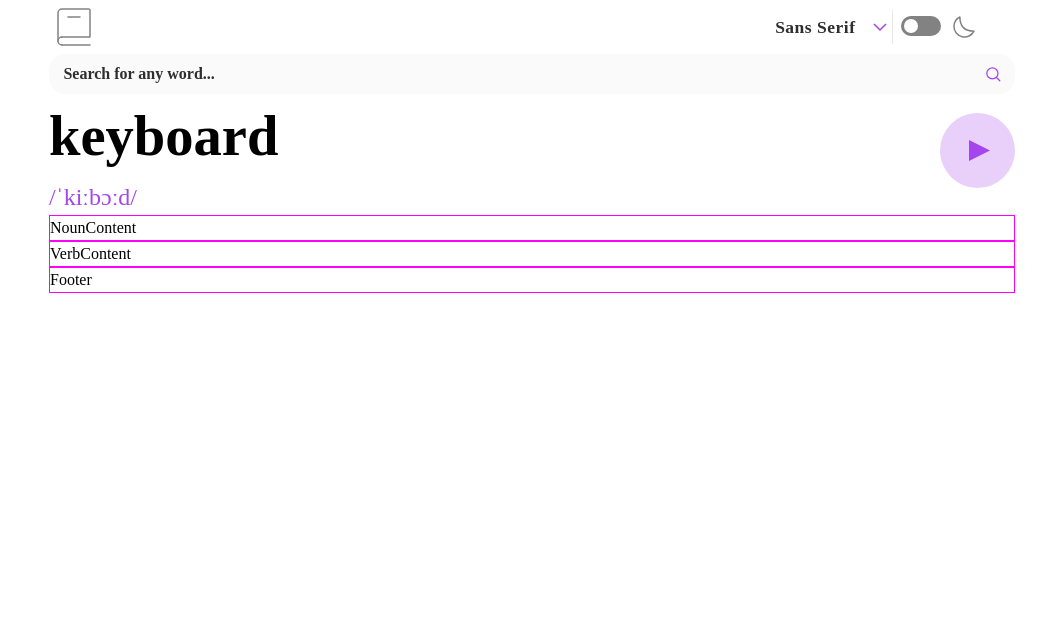
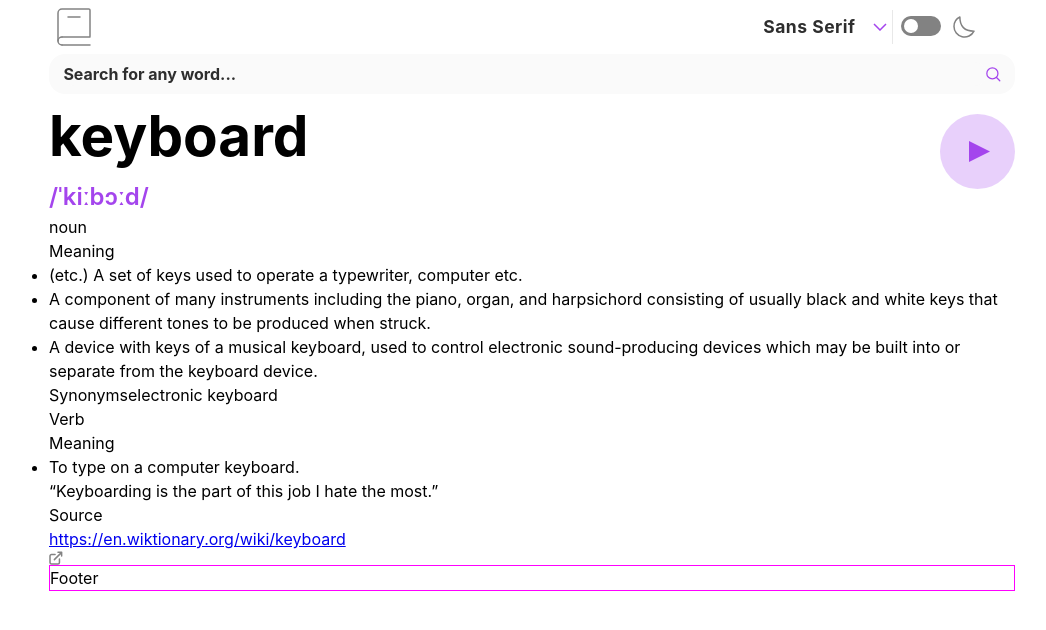
Before and after one commit to astragenius/fem-dictionary-app, a React (Vite) app: page / in a window 1280 px wide. Shown: the top 630 px of the page, without its empty margins (108-1154 px from the left). Built offline with nearby package versions, Linux system fonts and the light colour scheme; a web font is replaced by a local one.

Commit message:
add - sourlink component

```diff
--- a/src/App.jsx
+++ b/src/App.jsx
@@ -7,7 +7,7 @@
 
 function App() {
   return (
-    <div className="container">
+    <div className="container ff-inter">
       <Header />
       <MainContent />
       <Footer />
--- a/src/components/mainContent/ContentTitle/contentTitle.scss
+++ b/src/components/mainContent/ContentTitle/contentTitle.scss
@@ -7,10 +7,11 @@
 .title h1 {
   font-size: var(--fs-dynamic-32-64);
   font-weight: 700;
+  font-family: inherit;
 }
 .title p {
   color: var(--clr-themeSwitch-bg-purple);
-  font-weight: 500;
+  font-weight: 600;
   font-size: var(--fs-dynamic-18-24);
 }
 
--- a/src/components/mainContent/MainContent.jsx
+++ b/src/components/mainContent/MainContent.jsx
@@ -2,6 +2,7 @@
 import Searchbar from "../searchbar/Searchbar";
 import ContentTitle from "./ContentTitle/ContentTitle";
 import NounContent from "./NounContent/NounContent";
+import SourceLink from "./SourceLink/SourceLink";
 import VerbContent from "./VerbContent/VerbContent";
 
 function MainContent() {
@@ -11,6 +12,7 @@
       <ContentTitle />
       <NounContent />
       <VerbContent />
+      <SourceLink />
     </main>
   );
 }
--- a/src/components/mainContent/NounContent/NounContent.jsx
+++ b/src/components/mainContent/NounContent/NounContent.jsx
@@ -2,7 +2,33 @@
 import "./nounContent.scss";
 
 function NounContent() {
-  return <section className="nounSection">NounContent</section>;
+  return (
+    <section className="nounSection">
+      <article>
+        <h2>noun</h2>
+        <div>
+          <h3>Meaning</h3>
+          <ul>
+            <li>
+              (etc.) A set of keys used to operate a typewriter, computer etc.
+            </li>
+            <li>
+              A component of many instruments including the piano, organ, and
+              harpsichord consisting of usually black and white keys that cause
+              different tones to be produced when struck.
+            </li>
+            <li>
+              A device with keys of a musical keyboard, used to control
+              electronic sound-producing devices which may be built into or
+              separate from the keyboard device.
+            </li>
+          </ul>
+          <span>Synonyms</span>
+          <span>electronic keyboard</span>
+        </div>
+      </article>
+    </section>
+  );
 }
 
 export default NounContent;
--- a/src/components/mainContent/NounContent/nounContent.scss
+++ b/src/components/mainContent/NounContent/nounContent.scss
@@ -1,3 +1,2 @@
 .nounSection {
-  border: 1px solid magenta;
 }
--- /dev/null
+++ b/src/components/mainContent/SourceLink/SourceLink.jsx
@@ -0,0 +1,31 @@
+import React from "react";
+
+function SourceLink() {
+  return (
+    <section>
+      <span>Source</span>
+      <div>
+        <a href="https://en.wiktionary.org/wiki/keyboard">
+          https://en.wiktionary.org/wiki/keyboard
+          <svg
+            xmlns="http://www.w3.org/2000/svg"
+            width="14"
+            height="14"
+            viewBox="0 0 14 14"
+          >
+            <path
+              fill="none"
+              stroke="#838383"
+              strokeLinecap="round"
+              strokeLinejoin="round"
+              strokeWidth="1.5"
+              d="M6.09 3.545H2.456A1.455 1.455 0 0 0 1 5v6.545A1.455 1.455 0 0 0 2.455 13H9a1.455 1.455 0 0 0 1.455-1.455V7.91m-5.091.727 7.272-7.272m0 0H9m3.636 0V5"
+            />
+          </svg>
+        </a>
+      </div>
+    </section>
+  );
+}
+
+export default SourceLink;
--- a/src/components/mainContent/VerbContent/VerbContent.jsx
+++ b/src/components/mainContent/VerbContent/VerbContent.jsx
@@ -2,7 +2,18 @@
 import "./verbContent.scss";
 
 function VerbContent() {
-  return <section className="verbSection">VerbContent</section>;
+  return (
+    <section className="verbSection">
+      <article>
+        <h2>Verb</h2>
+        <span>Meaning</span>
+        <ul>
+          <li>To type on a computer keyboard.</li>
+        </ul>
+        <span>“Keyboarding is the part of this job I hate the most.”</span>
+      </article>
+    </section>
+  );
 }
 
 export default VerbContent;
--- a/src/components/mainContent/VerbContent/verbContent.scss
+++ b/src/components/mainContent/VerbContent/verbContent.scss
@@ -1,3 +1,2 @@
 .verbSection {
-  border: 1px solid magenta;
 }
--- a/src/styles/_utility.scss
+++ b/src/styles/_utility.scss
@@ -3,6 +3,17 @@
   --padding: 1rem;
   width: min(var(--max-width), 100% - var(--padding) * 2);
   margin-inline: auto;
+}
+
+/* font change class */
+.ff-inter {
+  font-family: "Inter";
+}
+.ff-lora {
+  font-family: "Lora";
+}
+.ff-inconsolata {
+  font-family: "Inconsolata";
 }
 
 .visually-hidden {
```
Also changed, not shown: src/components/mainContent/SourceLink/sourceLink.scss (added).
